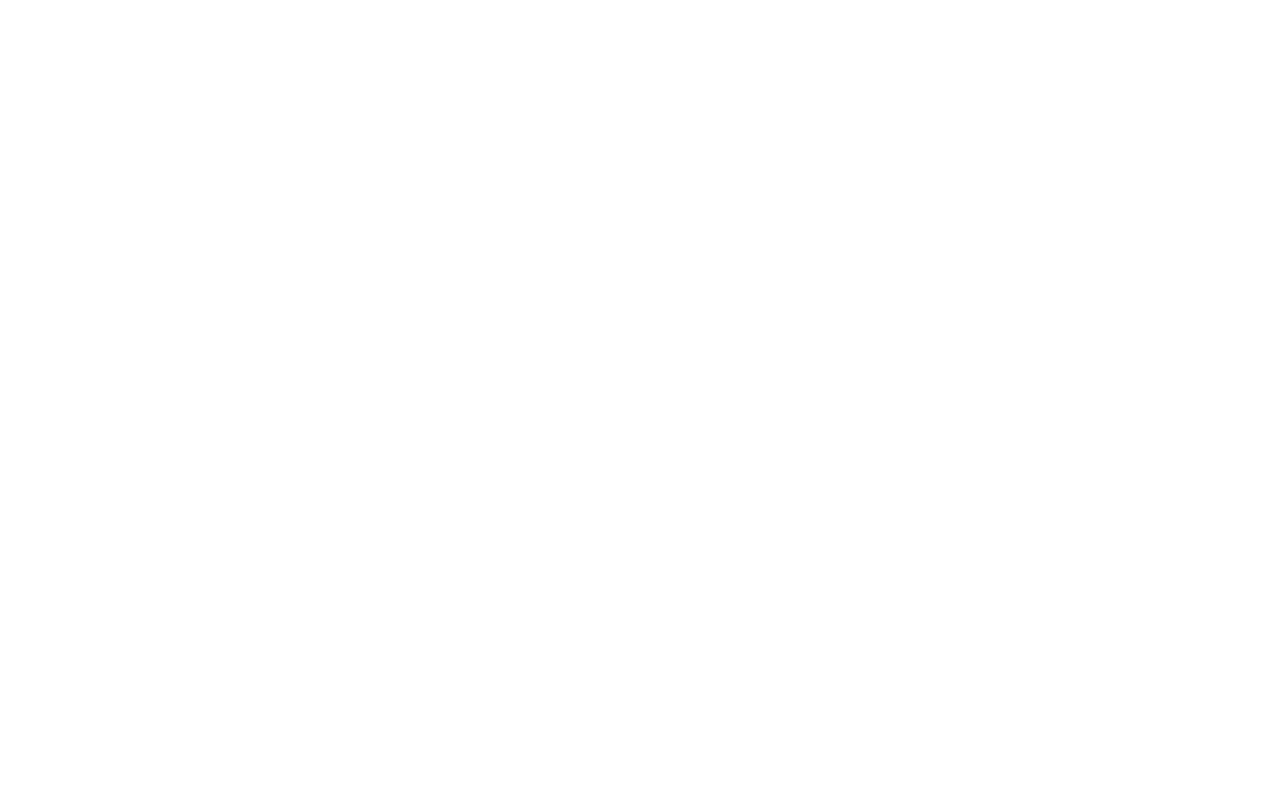
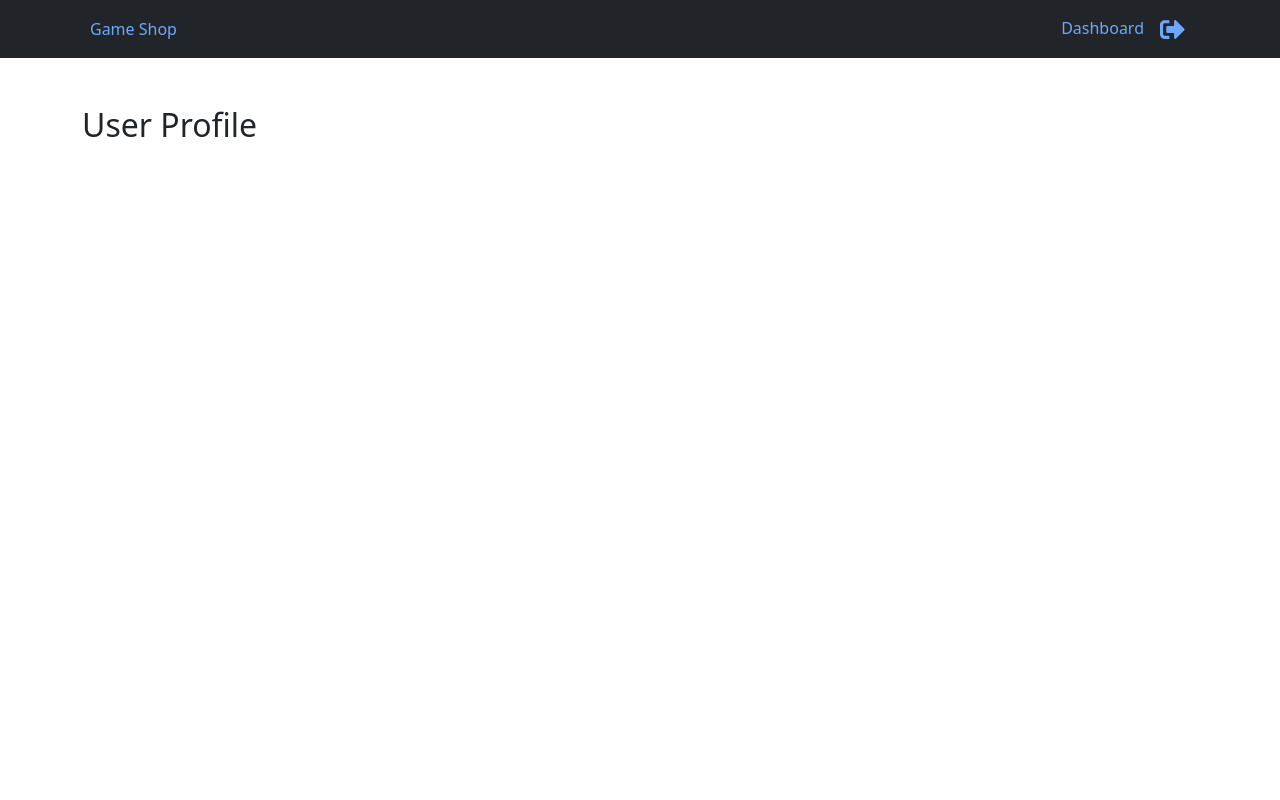
Before and after one commit to KarloBuhinjak/Game-Shop, a React (Vite) app in the folder Frontend/game-shop/: page /profile in a window 1280 px wide. Before the commit this address had no page. Shown: the top 800 px of the page. Built offline with nearby package versions, Linux system fonts and the light colour scheme; sample sign-in values are in the browser's storage.

Commit message:
added react icons and created user page

```diff
--- a/Frontend/game-shop/package.json
+++ b/Frontend/game-shop/package.json
@@ -16,6 +16,7 @@
     "react": "^18.3.1",
     "react-bootstrap": "^2.10.8",
     "react-dom": "^18.3.1",
+    "react-icons": "^5.4.0",
     "react-router-dom": "^6.28.2",
     "react-toastify": "^11.0.3"
   },
--- a/Frontend/game-shop/src/App.jsx
+++ b/Frontend/game-shop/src/App.jsx
@@ -11,6 +11,7 @@
 import Cart from "./pages/Cart";
 import Payment from "./pages/Payment";
 import { ToastContainer, toast } from "react-toastify";
+import Profile from "./pages/Profile";
 
 function App() {
   return (
@@ -71,6 +72,15 @@
                 </Layout>
               }
             ></Route>
+            <Route
+              path="/profile"
+              exact
+              element={
+                <Layout>
+                  <Profile />
+                </Layout>
+              }
+            ></Route>
           </Route>
 
           <Route element={<ProtectedRoute adminOnly={true} />}>
--- a/Frontend/game-shop/src/layout/Layout.jsx
+++ b/Frontend/game-shop/src/layout/Layout.jsx
@@ -7,6 +7,9 @@
 import { AuthenticationContext } from "../context/AuthenticationProvider";
 import Badge from "react-bootstrap/Badge";
 import { ToastContainer, toast } from "react-toastify";
+import { FaUserCircle } from "react-icons/fa";
+import { FaShoppingCart } from "react-icons/fa";
+import { FaSignOutAlt } from "react-icons/fa";
 
 const Layout = ({ children }) => {
   const navigate = useNavigate();
@@ -58,6 +61,7 @@
                 </Nav.Link>
               )}
               {!claims.isAdmin && (
+                <>
                   <Nav.Link
                     eventKey={3}
                     style={{ position: "relative", marginRight: "15px" }}
@@ -66,6 +70,10 @@
                       to={"/cart"}
                       style={{ textDecoration: "none", position: "relative" }}
                     >
+                      <FaShoppingCart
+                        size={25}
+                        style={{ marginRight: "5px" }}
+                      />
                       Cart
                       <Badge
                         bg="success"
@@ -76,7 +84,7 @@
                         }}
                         pill
                       >
-                      {cart.items && cart.items.length > 0
+                        {cart.items?.length > 0
                           ? cart.items.reduce(
                               (acc, item) => acc + item.quantity,
                               0
@@ -85,6 +93,13 @@
                       </Badge>
                     </Link>
                   </Nav.Link>
+
+                  <Nav.Link eventKey={4}>
+                    <Link to={"/profile"} style={{ textDecoration: "none" }}>
+                      <FaUserCircle size={25} style={{ marginRight: "5px" }} />
+                    </Link>
+                  </Nav.Link>
+                </>
               )}
               <Nav.Link eventKey={2}>
                 <Link
@@ -92,7 +107,7 @@
                   style={{ textDecoration: "none" }}
                   onClick={handleLogout}
                 >
-                  Logout
+                  <FaSignOutAlt size={25} style={{ marginRight: "5px" }} />
                 </Link>
               </Nav.Link>
             </Nav>
--- /dev/null
+++ b/Frontend/game-shop/src/pages/Profile.jsx
@@ -0,0 +1,14 @@
+import React, { useContext } from "react";
+import { AuthenticationContext } from "../context/AuthenticationProvider";
+
+const Profile = () => {
+  const { token, setToken } = useContext(AuthenticationContext);
+
+  return (
+    <div className="container mt-5">
+      <h2>User Profile</h2>
+    </div>
+  );
+};
+
+export default Profile;
```
Also changed, not shown: 1 other file (tests, documents, lock files or other folders). Lines whose indentation alone changed are shown as unchanged.
